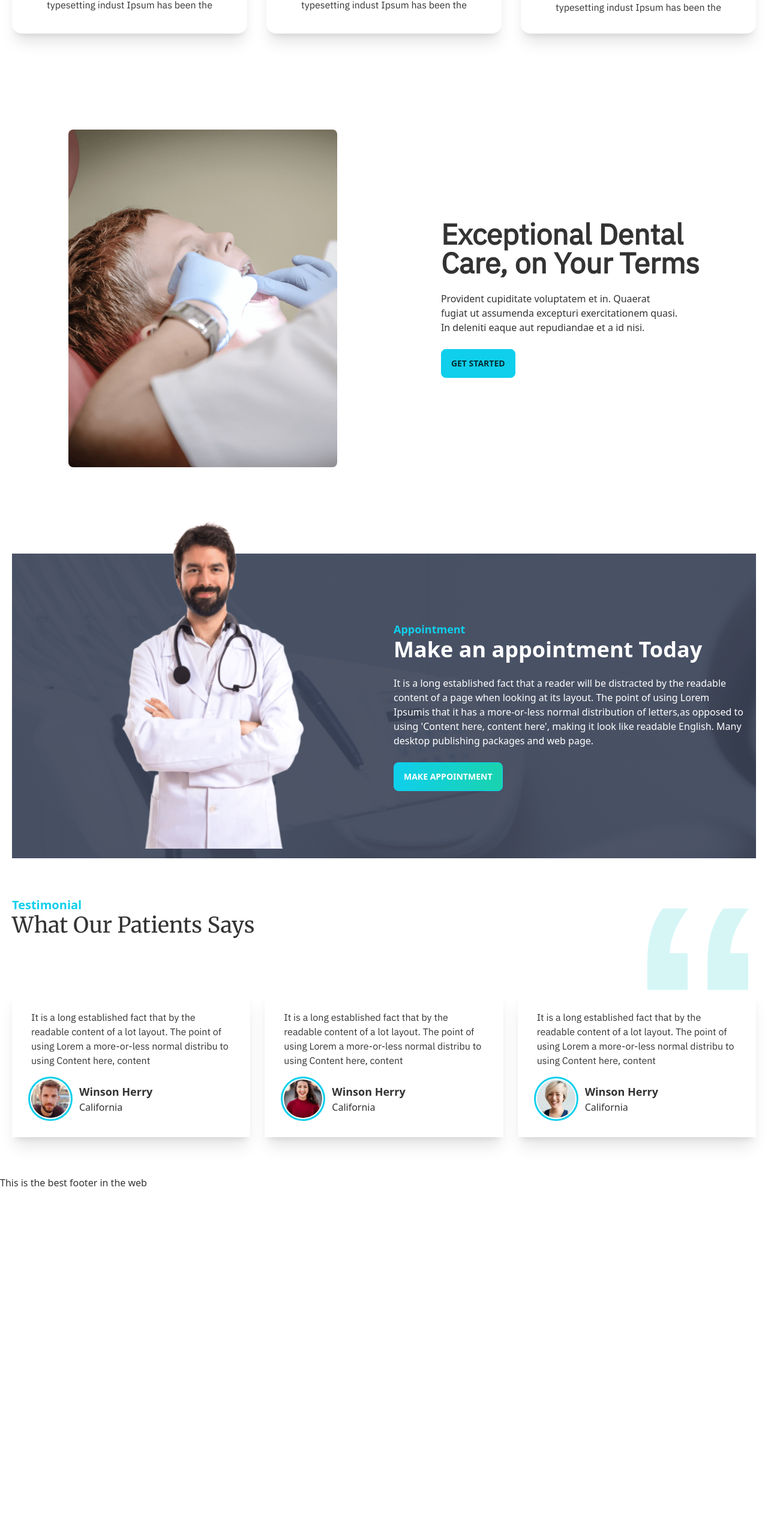
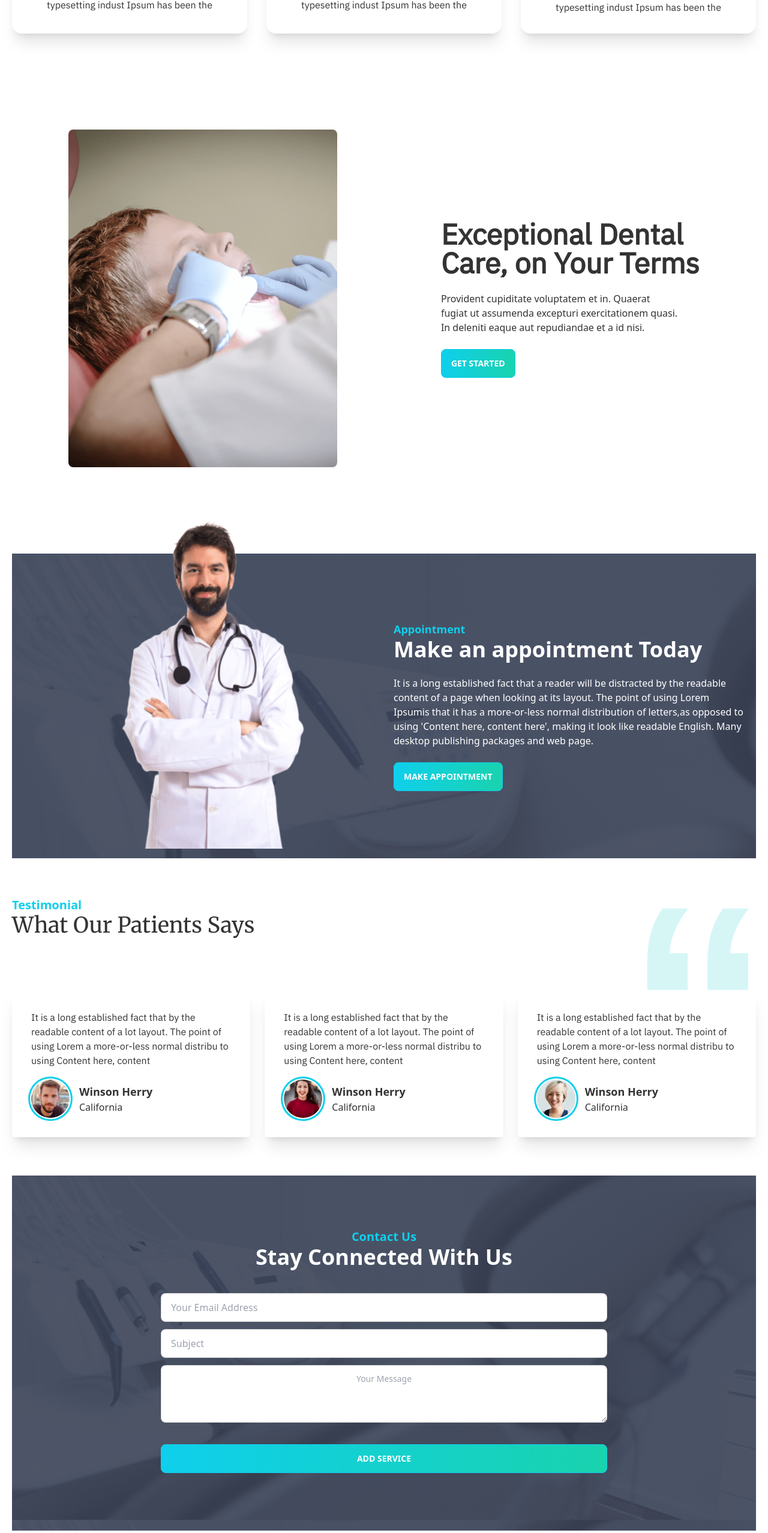
Before and after one commit to anowarzz/doctors-portal-frontend, a React (Create React App) app: page / in a window 1280 px wide. Shown: the part 1320-3876 px from the top of the page at 60% size. Before the commit the page ends 3304 px from the top, so only its background shows below. Built offline with nearby package versions, Linux system fonts and the light colour scheme.

Commit message:
contact us form designed

```diff
--- a/src/Utilities/PrimaryButton/PrimaryButton.js
+++ b/src/Utilities/PrimaryButton/PrimaryButton.js
@@ -2,7 +2,7 @@ import React from 'react';
 
 const PrimaryButton = ({children}) => {
     return (
-        <button className="btn btn-primary bg-gradient-to-r from-primary to-secondary text-white">{children}</button>
+        <button className="btn btn-primary bg-gradient-to-r from-primary to-secondary text-white hover:bg-gradient-to-r hover:from-accent hover:to-info">{children}</button>
     );
 };
 
--- /dev/null
+++ b/src/components/Pages/Home/ContactUs/ContactUs.js
@@ -0,0 +1,46 @@
+import React from 'react';
+import bgImg from '../../../../assets/images/appointment.png'
+
+
+const ContactUs = () => {
+    return (
+        <section className='py-12 bg-contain' style={{backgroundImage : `url(${bgImg})`}}>
+         <div>
+      <div className='text-center my-10'>
+        <h5 className="text-xl text-primary font-bold">Contact Us</h5>
+        <h3 className="text-2xl md:text-4xl font-semibold text-white">Stay Connected With Us</h3>
+        </div>
+
+        <form >
+          <div className="flex flex-col justify-center  items-center gap-3 mb-6">
+            <input
+              type="email" name="email"
+              placeholder="Your Email Address"
+              className="input input-bordered focus:input-accent md:w-3/5" required
+            />
+            <input
+              type="text" name="subject"
+              placeholder="Subject"
+              className="input input-bordered focus:input-accent md:w-3/5" required
+            />
+              <textarea name="message"
+              className="textarea textarea-bordered focus:textarea-accent h-24 w-3/5 text-center"
+              placeholder="Your Message" required
+            ></textarea>
+
+
+            <button  type="submit"
+              className="btn btn-primary my-6 bg-gradient-to-r from-primary to-secondary text-white md:w-3/5 hover:bg-gradient-to-r hover:from-accent hover:to-info">
+              Add Service
+              </button>
+
+
+          </div>
+        </form>
+      </div>
+
+        </section>
+    );
+};
+
+export default ContactUs;
--- a/src/components/Pages/Home/Home/Home.js
+++ b/src/components/Pages/Home/Home/Home.js
@@ -1,7 +1,9 @@
 import React from 'react';
 import Banner from '../Banner/Banner';
+import ContactUs from '../ContactUs/ContactUs';
 import InfoCards from '../InfoCards/InfoCards';
 import MakeAppointment from '../MakeAppointment/MakeAppointment';
+import CareArea from '../Services/CareArea';
 import Services from '../Services/Services';
 import Testimonial from '../Testimonial/Testimonial';
 
@@ -11,8 +13,11 @@ const Home = () => {
          <Banner />
          <InfoCards />
         <Services />
+        <CareArea />
         <MakeAppointment />
         <Testimonial />
+        <ContactUs />
+
         </div>
     );
 };
--- a/src/components/Pages/Home/MakeAppointment/MakeAppointment.js
+++ b/src/components/Pages/Home/MakeAppointment/MakeAppointment.js
@@ -7,7 +7,7 @@ import PrimaryButton from '../../../../Utilities/PrimaryButton/PrimaryButton';
 
 const MakeAppointment = () => {
     return (
-        <section className='mt-32'
+        <section className='mt-32 bg-cover'
         style={{
             background: `url(${appointment})`
         }}
--- a/src/components/Pages/Home/Services/CareArea.js
+++ b/src/components/Pages/Home/Services/CareArea.js
@@ -1,5 +1,6 @@
 import React from 'react';
 import treatment from '../../../../assets/images/treatment.png'
+import PrimaryButton from '../../../../Utilities/PrimaryButton/PrimaryButton';
 
 const CareArea = () => {
     return (
@@ -13,7 +14,7 @@ const CareArea = () => {
       <h1 className="text-2xl md:text-5xl font-bold font-Ibm-plex">Exceptional Dental <br /> Care, on Your Terms</h1>
       <p className="py-6">Provident cupiditate voluptatem et in. Quaerat <br className='hidden md:block'/> fugiat ut assumenda excepturi exercitationem quasi. <br className='hidden md:block'/> In deleniti eaque aut repudiandae et a id nisi.</p>
 
-      <button className="btn btn-primary">Get Started</button>
+      <PrimaryButton>Get Started</PrimaryButton>
     </div>
   </div>
 </div>
--- a/src/components/Pages/Home/Services/Services.js
+++ b/src/components/Pages/Home/Services/Services.js
@@ -43,9 +43,6 @@ const services = [
                 services.map(service => <Service key={service.id} service={service}/> )
             }
           </div>
-          <div>
-            <CareArea />
-          </div>
         </div>
     );
 };
--- a/src/components/Pages/Home/Testimonial/Review.js
+++ b/src/components/Pages/Home/Testimonial/Review.js
@@ -4,7 +4,7 @@ const Review = ({ review }) => {
   const { name, img, review: userReview, location } = review;
 
   return (
-    <div className="shadow-xl">
+    <div className="shadow-xl rounded">
       <div className="card-body">
 
         <p className="font-Ibm-plex">{userReview}</p>
```
